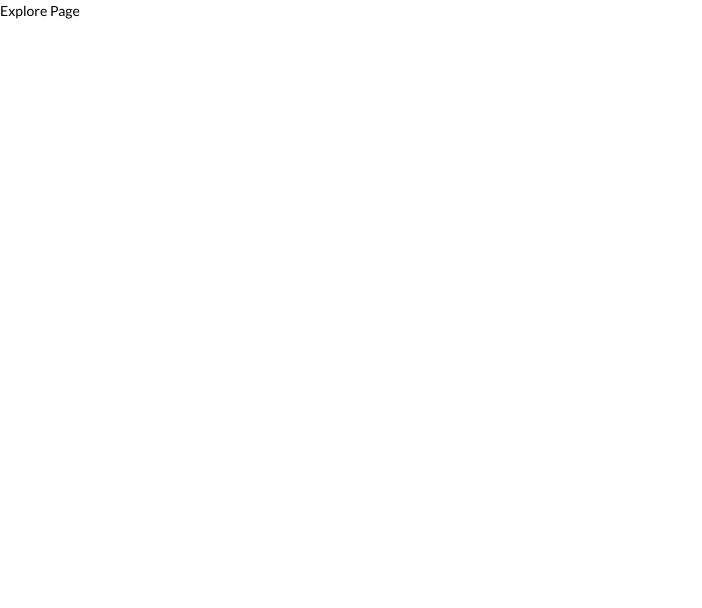
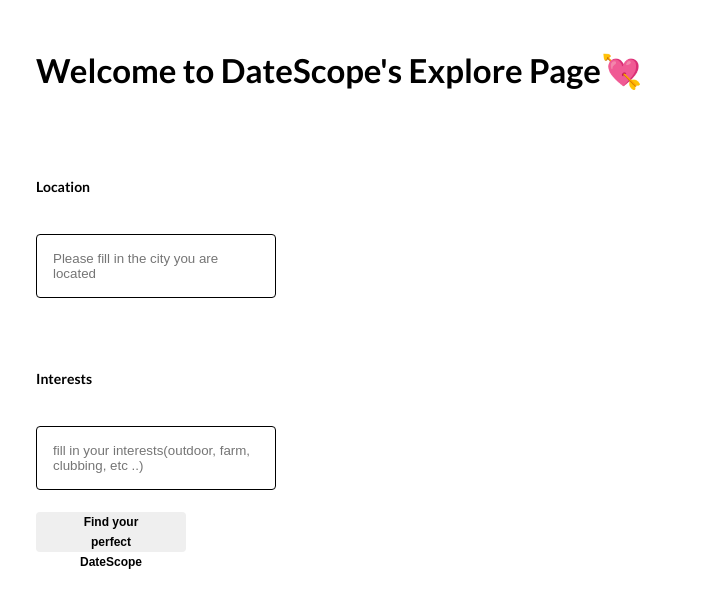
Before and after one commit to huiyiwangg/DateScape, a React (Vite) app: page /explore in a window 1280 px wide. Shown: the top 608 px of the page, without its empty margins (0-702 px from the left). Built offline with nearby package versions, Linux system fonts and the light colour scheme.

Commit message:
add explore page

```diff
--- a/src/pages/ExplorePage/ExplorePage.jsx
+++ b/src/pages/ExplorePage/ExplorePage.jsx
@@ -1,7 +1,102 @@
-import React from 'react';
+import React, { useState } from 'react';
+
+// const apikey = process.env.REACT_APP_OPENAI_API_KEY;
 
 const ExplorePage = () => {
-  return <div>Explore Page</div>;
+  const [location, setLocation] = useState("");
+  const [interest, setInterest] = useState("");
+  const [results, setResults] = useState("");
+  const [resultArray, setResultArray] = useState([]);
+  const [error, setError] = useState("");
+
+  async function callOpenAIAPI(retryCount = 0) {
+    console.log("Calling the OpenAI API");
+    try {
+      const response = await fetch("https://api.openai.com/v1/chat/completions", {
+        method: "POST",
+        headers: {
+          "Content-Type": "application/json",
+          "Authorization": "Bearer " + apikey
+        },
+        body: JSON.stringify({
+          model: "gpt-4o",
+          messages: [
+            {
+              role: "system",
+              content: "You are a dating expert. Suggest 3 date places with specific address based on the user input. Only say the spots."
+            },
+            {
+              role: "user",
+              content: `Location: ${location}. Interests: ${interest}.`
+            }
+          ],
+          temperature: 0.7,
+          max_tokens: 150,
+          top_p: 1
+        })
+      });
+
+      if (response.status === 429) {
+        if (retryCount < 3) {
+          console.log("Rate limit hit. Retrying...");
+          await new Promise(resolve => setTimeout(resolve, 1000));
+          return callOpenAIAPI(retryCount + 1);
+        }
+        throw new Error("Too many requests. Please try again later.");
+      }
+
+      if (!response.ok) {
+        throw new Error("Network response was not ok");
+      }
+
+      const data = await response.json();
+      console.log(data);
+      const resultArray = data.choices[0].message.content
+      .split(/\n?\d\.\s+/)
+      .filter(Boolean)
+      .map(item => item.trim());
+      setResultArray(resultArray);
+    } catch (err) {
+      console.error("Failed to fetch result:", err);
+      setError("An error occurred while fetching result.");
+    }
+  }
+
+
+  return (
+  <section className='explorepage container'>
+  <div className='explorepage__input'>
+      <h1>Welcome to DateScope's Explore Page💘</h1>
+      <h3>Location</h3>
+      <textarea
+          placeholder='Please fill in the city you are located'
+          onChange={(e) =>setLocation(e.target.value)}
+      />
+      <h3>Interests</h3>
+      <textarea
+          placeholder='fill in your interests(outdoor, farm, clubbing, etc ..)'
+          onChange={(e) =>setInterest(e.target.value)}
+      />
+      <div className='explorepage__action'>
+          <button onClick={callOpenAIAPI}>Find your perfect DateScope</button>
+      </div>
+      <div className='explorepage__result'>
+          <ul>
+          {resultArray.map((item, index) => (
+        <li key={index}>
+          {item.split('\n').map((line, idx) => (
+            <span key={idx}>
+              {line}
+              <br />
+            </span>
+          ))}
+        </li>
+      ))}
+          </ul>
+          {error && <p style={{ color: 'red' }}>{error}</p>}
+        </div>
+  </div>
+</section>)
 };
 
 export default ExplorePage;
--- a/src/pages/ExplorePage/ExplorePage.scss
+++ b/src/pages/ExplorePage/ExplorePage.scss
@@ -0,0 +1 @@
+@use '../../styles/partials/global' as *;
```
